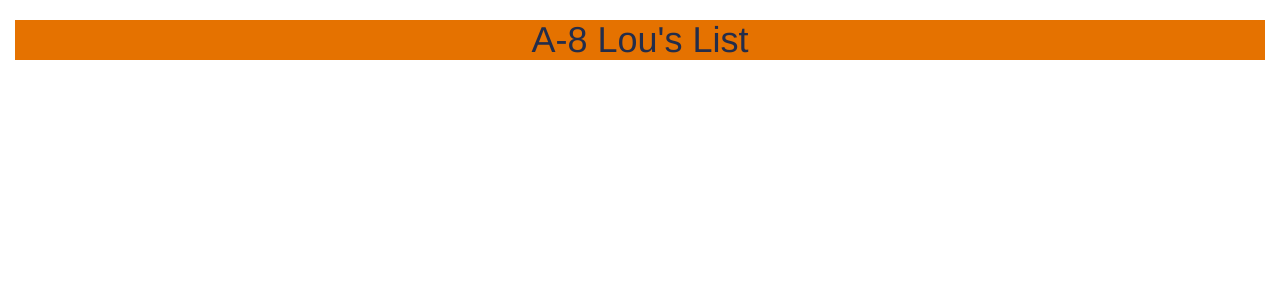
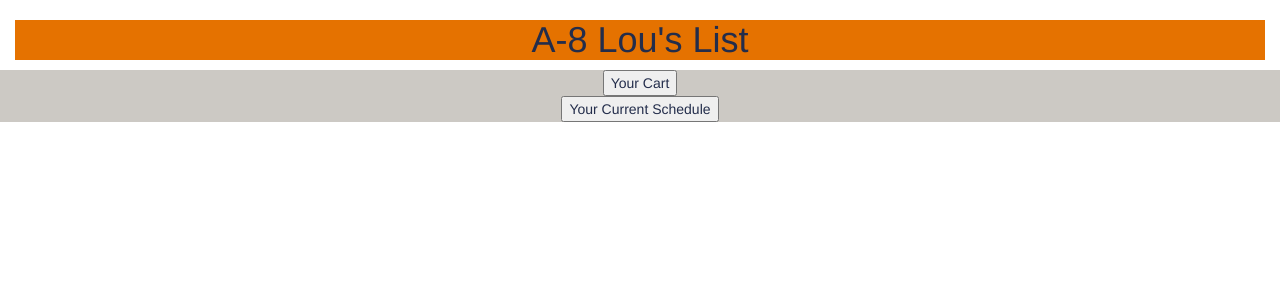
Before and after one commit to XtremeBlaze777/FirstDjangoProject, a Django app: page /profile/ in a window 1280 px wide. Shown: the part 52-352 px from the top of the page. Run offline with Django 4.2, Linux system fonts and the light colour scheme; some libraries are stand-ins or nearby versions.

Commit message:
Can view a sample profile page

```diff
--- a/templates/base.html
+++ b/templates/base.html
@@ -119,7 +119,7 @@
         <li>{% load static %} <img src="{% static "images/uva_logo.png" %}" alt="home" height="50px"  /></li>
         <li><a href="/"><span class="glyphicon glyphicon-home"></span> Home</a></li>
         <li><a href="/about"><span class="glyphicon glyphicon-info-sign"></span> About</a></li>
-        <li><a href="/about"><span class="glyphicon glyphicon-user"></span> Profile</a></li>
+        <li><a href="/profile"><span class="glyphicon glyphicon-user"></span> Profile</a></li>
         <li><a href="/friends"><span class="glyphicon glyphicon-list"></span> Friends</a></li>
         <li><a href="/cart-summary"><span class="glyphicon glyphicon-shopping-cart"></span> Cart</a></li>
         <li><a href="/schedule-summary"><span class="glyphicon glyphicon-calendar"></span> Schedule</a></li>
@@ -157,8 +157,8 @@
       </div>
       <div class="well">
         <p>ADS</p>
-      </div>-->
-    </div>
+      </div>
+    </div>-->
   </div>
 </div>
 
--- a/templates/home.html
+++ b/templates/home.html
@@ -1,6 +1,11 @@
 {% extends 'base.html' %}
 
 {% block content %}
+
+<div class="subtitle">
+	<h3><u>Add some classes to your cart so you can build a schedule!</u></h3> <br>
+</div>
+
 <div class="center">
 	<h4>Please enter a course subject!</h4>
 	<form action="{% url 'cart:search_results' %}" method="get">
--- a/templates/profile.html
+++ b/templates/profile.html
@@ -1 +1,24 @@
 {% extends 'base.html' %}
+
+{% block content %}
+
+<form action="{% url 'cart:cart-summary' %}" method="get">
+    {% csrf_token %}
+    <input type="submit" value="Your Cart" />
+</form>
+
+<form action="{% url 'schedule:schedule_view' %}" method="get">
+    {% csrf_token %}
+    <input type="submit" value="Your Current Schedule" />
+</form>
+
+<!-- <font size="+2"><u>Your Friends</u></font> <br>
+    {% for user in object_list %}
+        <font size="+1">{{user.username}}</font> <br>
+        <font><a href="{% url 'schedule:friend_schedule_view' user.id %}">View Schedule</a></font>
+        <br>
+    {% empty %}
+        Need to be friended...
+    {% endfor %} -->
+
+{% endblock %}
--- a/user_profile/views.py
+++ b/user_profile/views.py
@@ -1,3 +1,4 @@
 from django.shortcuts import render
 
-# Create your views here.
+def index(request)
+    return render(request, 'profile.html')
```
Also changed, not shown: user_profile/urls.py (added, +8 -0 lines).
